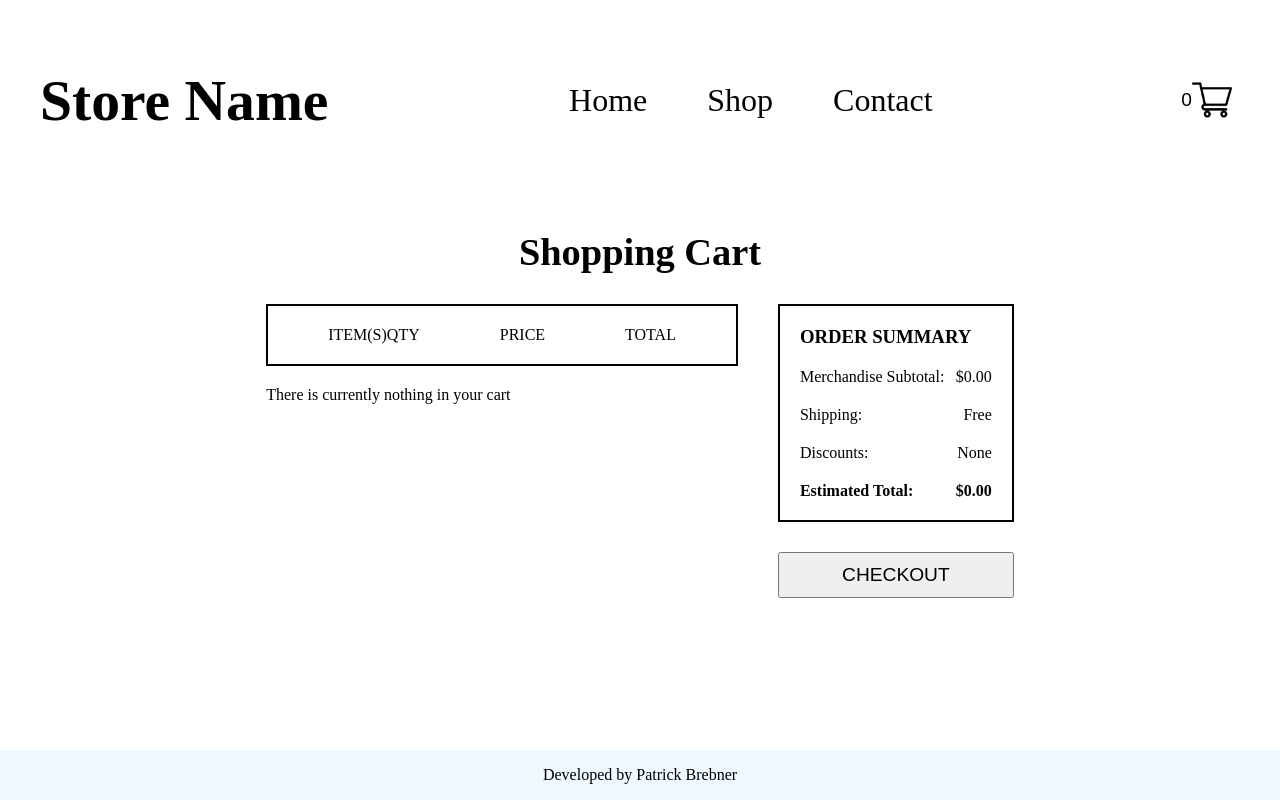
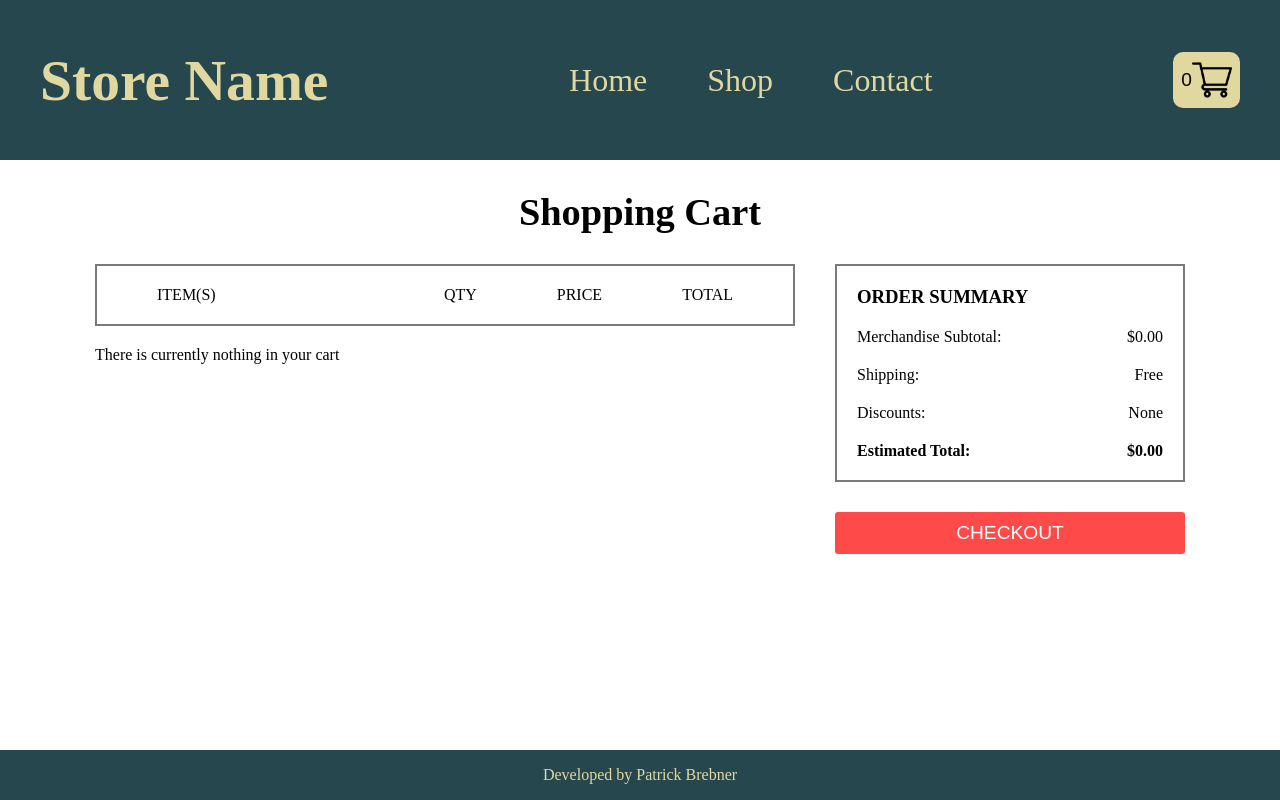
Before and after one commit to pbrebner/shopping-cart, a React (Create React App) app: page /cart in a window 1280 px wide. Built offline with nearby package versions, Linux system fonts and the light colour scheme.

Commit message:
Modify styling elements

```diff
--- a/src/styles/App.css
+++ b/src/styles/App.css
@@ -6,8 +6,15 @@
     box-sizing: border-box;
 }
 
+:root {
+    --main-color: #27474e;
+    --accent-color: #fe4a49;
+    --font-color: #e1d89f;
+    --font-color-alt: #d8973c;
+}
+
 .app {
     min-height: 100vh;
     display: grid;
-    grid-template-rows: 200px 1fr 50px;
+    grid-template-rows: 160px 1fr 50px;
 }
--- a/src/styles/Cart.css
+++ b/src/styles/Cart.css
@@ -21,8 +21,9 @@
 }
 
 .cartItemsHead {
+    min-width: 700px;
     padding: 20px 60px;
-    border: 2px solid black;
+    border: 2px solid rgb(122, 122, 122);
     display: flex;
     justify-content: space-between;
 }
@@ -40,7 +41,7 @@
 
 .orderSummaryDetails {
     padding: 20px;
-    border: 2px solid black;
+    border: 2px solid rgb(122, 122, 122);
     display: flex;
     flex-direction: column;
     gap: 20px;
@@ -52,6 +53,16 @@
 }
 
 .checkoutBtn {
+    cursor: pointer;
+    background-color: var(--accent-color);
+    color: white;
     font-size: 1.2rem;
     padding: 10px;
+
+    border: none;
+    border-radius: 3px;
 }
+
+.checkoutBtn:hover {
+    filter: brightness(120%);
+}
--- a/src/styles/CartItem.css
+++ b/src/styles/CartItem.css
@@ -1,9 +1,9 @@
 .cartItem {
     padding: 30px;
-    border: 2px solid black;
+    border: 2px solid rgb(122, 122, 122);
 
     display: grid;
-    grid-template-columns: 1fr 2fr 80px 90px 40px 5px;
+    grid-template-columns: 1fr 2fr 90px 90px 50px 5px;
     gap: 30px;
 }
 
--- a/src/styles/Footer.css
+++ b/src/styles/Footer.css
@@ -1,5 +1,6 @@
 .footer {
-    background-color: aliceblue;
+    background-color: var(--main-color);
+    color: var(--font-color);
 
     display: flex;
     justify-content: center;
--- a/src/styles/Nav.css
+++ b/src/styles/Nav.css
@@ -7,6 +7,12 @@
 
 .navLink {
     font-size: 2rem;
-    color: black;
+    color: var(--font-color);
     text-decoration: none;
 }
+
+.navLink:hover {
+    text-decoration: underline;
+    filter: brightness(120%);
+    scale: 105%;
+}
--- a/src/styles/ProductDetails.css
+++ b/src/styles/ProductDetails.css
@@ -30,11 +30,14 @@
 .sizeBtn {
     width: 60px;
     height: 60px;
+
+    border: 1px solid black;
+    border-radius: 5px;
 }
 
 .selectedSize {
-    background-color: blue;
-    color: white;
+    font-weight: 600;
+    border: 2px solid black;
 }
 
 .qtyControls {
@@ -56,9 +59,19 @@
 }
 
 .addCartBtn {
+    background-color: var(--accent-color);
+    color: white;
     padding: 10px;
     width: 200px;
     font-size: 1rem;
+    font-weight: 600;
+
+    border: none;
+    border-radius: 2px;
+}
+
+.addCartBtn:hover {
+    filter: brightness(120%);
 }
 
 .hidePrompt {
--- a/src/styles/Shop.css
+++ b/src/styles/Shop.css
@@ -16,13 +16,30 @@
 
 .productCard {
     padding: 20px;
-    border: 2px solid black;
+    border: 2px solid rgb(122, 122, 122);
+    text-align: center;
+
     display: flex;
     flex-direction: column;
-    gap: 5px;
+    gap: 10px;
     align-items: center;
 }
 
 .productCardImage {
     height: 160px;
 }
+
+.detailsBtn {
+    cursor: pointer;
+    background-color: var(--accent-color);
+    color: white;
+    font-weight: 600;
+    padding: 5px 10px;
+
+    border: none;
+    border-radius: 3px;
+}
+
+.detailsBtn:hover {
+    filter: brightness(120%);
+}
```
